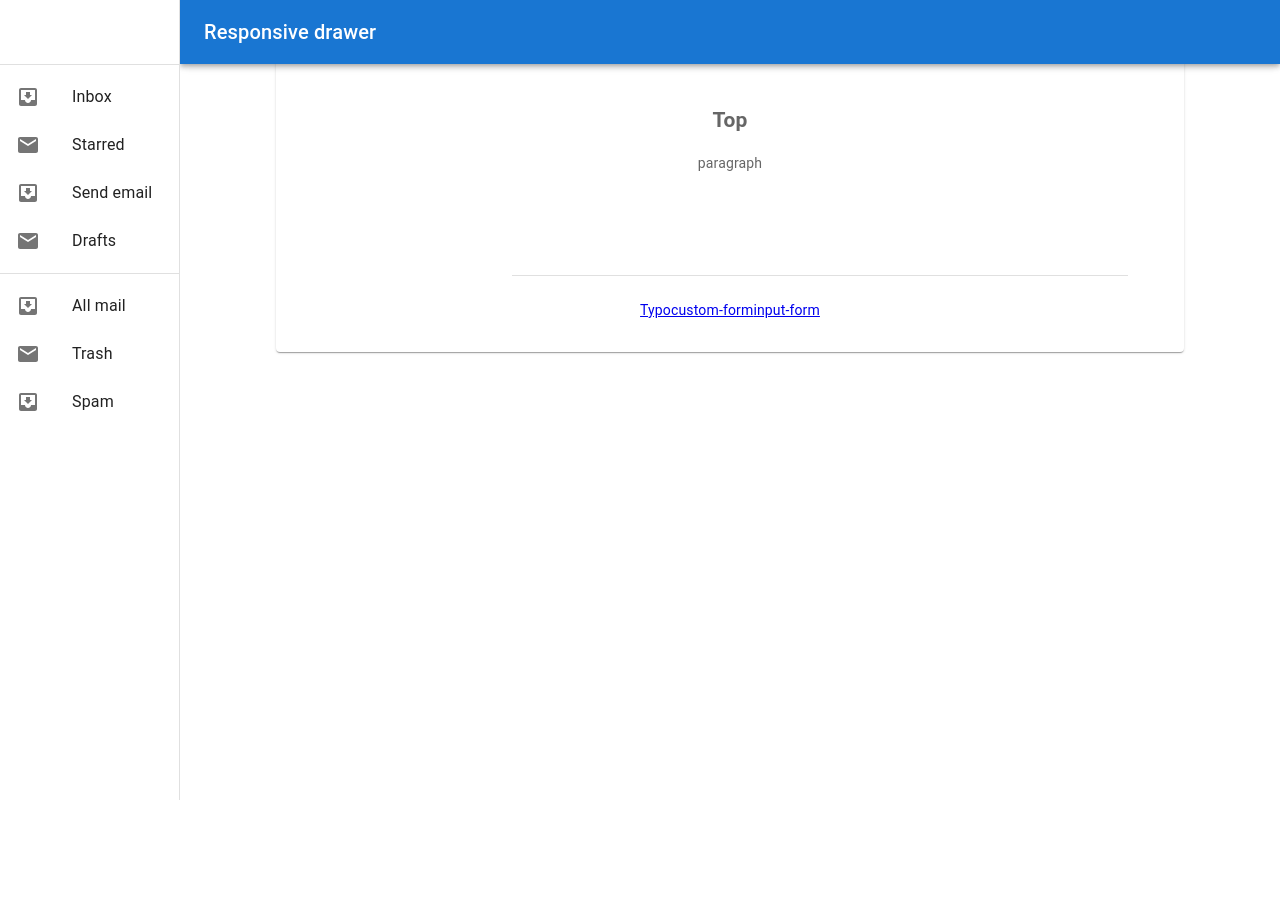
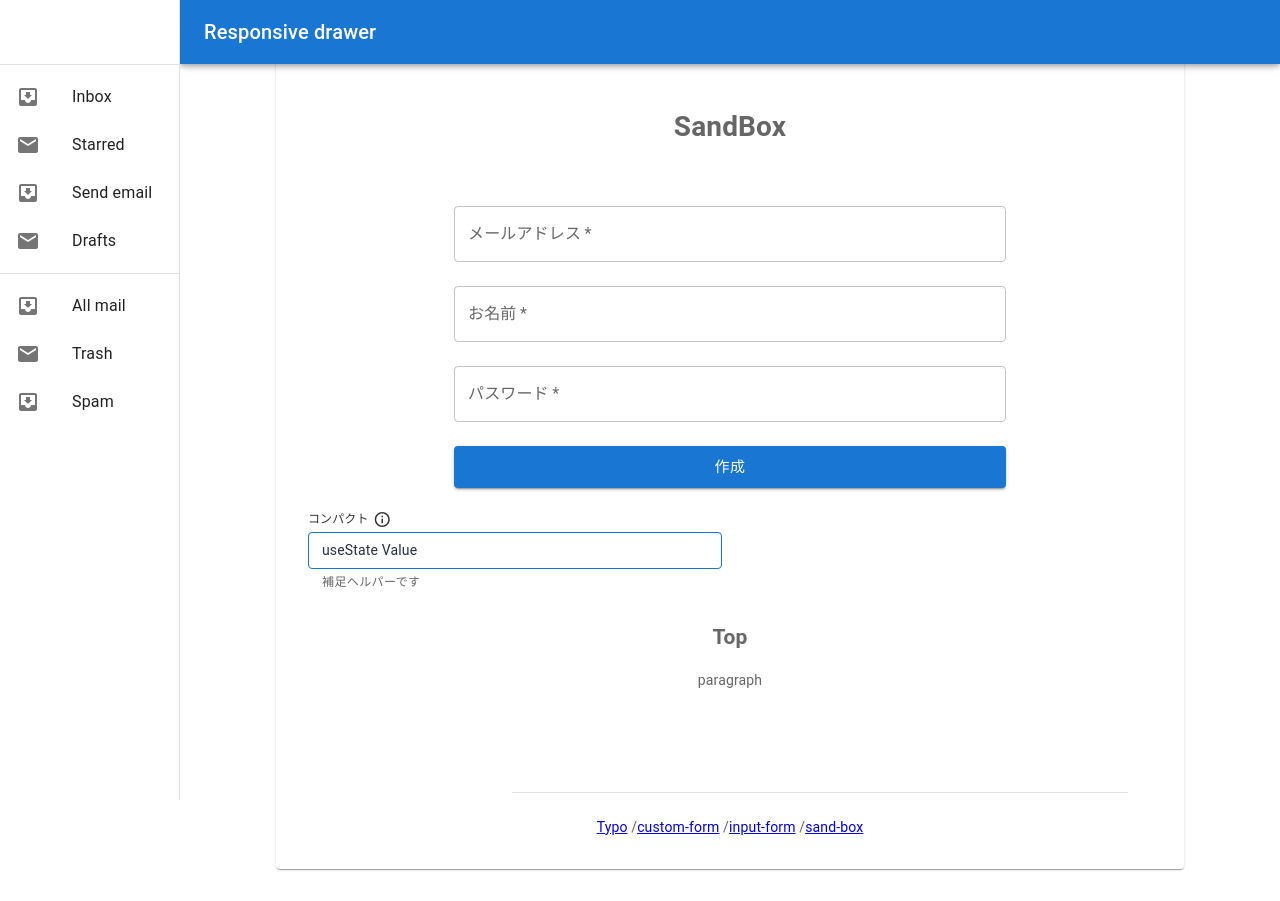
Before and after one commit to BoxPistols/MUI-SandBox_220430, a React (Create React App) app: page /sand-box in a window 1280 px wide. Before the commit the page ends 800 px from the top, so only its background shows below. Built offline with nearby package versions, Linux system fonts and the light colour scheme.

Commit message:
Add React-Hook-Form

```diff
--- a/package.json
+++ b/package.json
@@ -8,6 +8,7 @@
     "@types/react-dom": "latest",
     "react": "latest",
     "react-dom": "latest",
+    "react-hook-form": "^7.33.1",
     "react-router-dom": "6",
     "typescript": "latest"
   },
--- /dev/null
+++ b/src/components/Form/ReactHookForm.tsx
@@ -0,0 +1,20 @@
+import React from 'react';
+import { Button, Container, Stack, TextField } from '@mui/material'
+
+
+export const ReactHookForm = () => {
+  return (
+    <>
+      <Container maxWidth="sm" sx={{ pt: 5 }}>
+        <Stack spacing={3}>
+          <TextField required label="メールアドレス" type="email" />
+          <TextField required label="お名前" />
+          <TextField required label="パスワード" type="password" />
+          <Button color="primary" variant="contained" size="large">
+            作成
+          </Button>
+        </Stack>
+      </Container>
+    </>
+  );
+};
--- a/src/components/SandBox.tsx
+++ b/src/components/SandBox.tsx
@@ -1,5 +1,6 @@
 import * as React from 'react'
 import InputForm from 'components/Form/InputForm'
+import {ReactHookForm} from 'components/Form/ReactHookForm'
 import Box from '@mui/material/Box'
 // import DraftsIcon from '@mui/icons-material/Drafts'
 import InfoOutlinedIcon from '@mui/icons-material/InfoOutlined'
@@ -23,10 +24,12 @@ export default function SandBox() {
   return (
     <div>
       {/* <Tooltip title={longText} placement="right-start"> */}
-      <Tooltip title={longText} arrow placement="right-start">
+      {/* <Tooltip title={longText} arrow placement="right-start">
         <p>Default Width [300px]</p>
-      </Tooltip>
-      <p>SandBox</p>
+      </Tooltip> */}
+      <h1>SandBox</h1>
+      <ReactHookForm/>
+
       <Box
         component="form"
         noValidate
@@ -47,8 +50,9 @@ export default function SandBox() {
           // helperText="補足ヘルパーです"
           onChangeValue={handleChange}
           value={name}
+          helperText="補足ヘルパーです"
         />
-        <InputForm
+        {/* <InputForm
           labelTitle="テストラベル日本語"
           inLabelName="動くラベル"
           id="sf0"
@@ -64,7 +68,7 @@ export default function SandBox() {
           size="medium"
           // helperText="ヘルパー"
         />
-        <InputForm id="sf3" labelTitle="サイズ無指定" helperText="ヘルパー" />
+        <InputForm id="sf3" labelTitle="サイズ無指定" helperText="ヘルパー" /> */}
       </Box>
     </div>
   )
--- a/src/layout/top.tsx
+++ b/src/layout/top.tsx
@@ -5,7 +5,7 @@ import CustomForm from 'components/Form/CustomForm'
 import InputForm from 'components/Form/InputForm'
 // import CustomTypo from 'components/Form/CustomTypo'
 // import Demo from 'components/Form/Typography'
-// import SandBox from 'components/Form/SandBox'
+import SandBox from 'components/SandBox'
 import ResponsiveDrawer from 'layout/global-drawer'
 /**
  * Router: https://reactrouter.com/docs/en/v6/getting-started/installation#basic-installation
@@ -19,6 +19,7 @@ const Top: React.FC = (): JSX.Element => {
             <Route path="form" element={<Form />} />
             <Route path="custom-form" element={<CustomForm />} />
             <Route path="input-form" element={<InputForm />} />
+            <Route path="sand-box" element={<SandBox />} />
           </>
         }
       </Routes>
@@ -27,9 +28,10 @@ const Top: React.FC = (): JSX.Element => {
         <p>paragraph</p>
         <ResponsiveDrawer />
         <nav>
-          <Link to="form">Typo</Link>
-          <Link to="custom-form">custom-form</Link>
-          <Link to="input-form">input-form</Link>
+          <Link to="form">Typo</Link> /
+          <Link to="custom-form">custom-form</Link> /
+          <Link to="input-form">input-form</Link> /
+          <Link to="sand-box">sand-box</Link>
         </nav>
         {/* </ResponsiveDrawer> */}
       </section>
```
Also changed, not shown: 1 other file (tests, documents, lock files or other folders).
